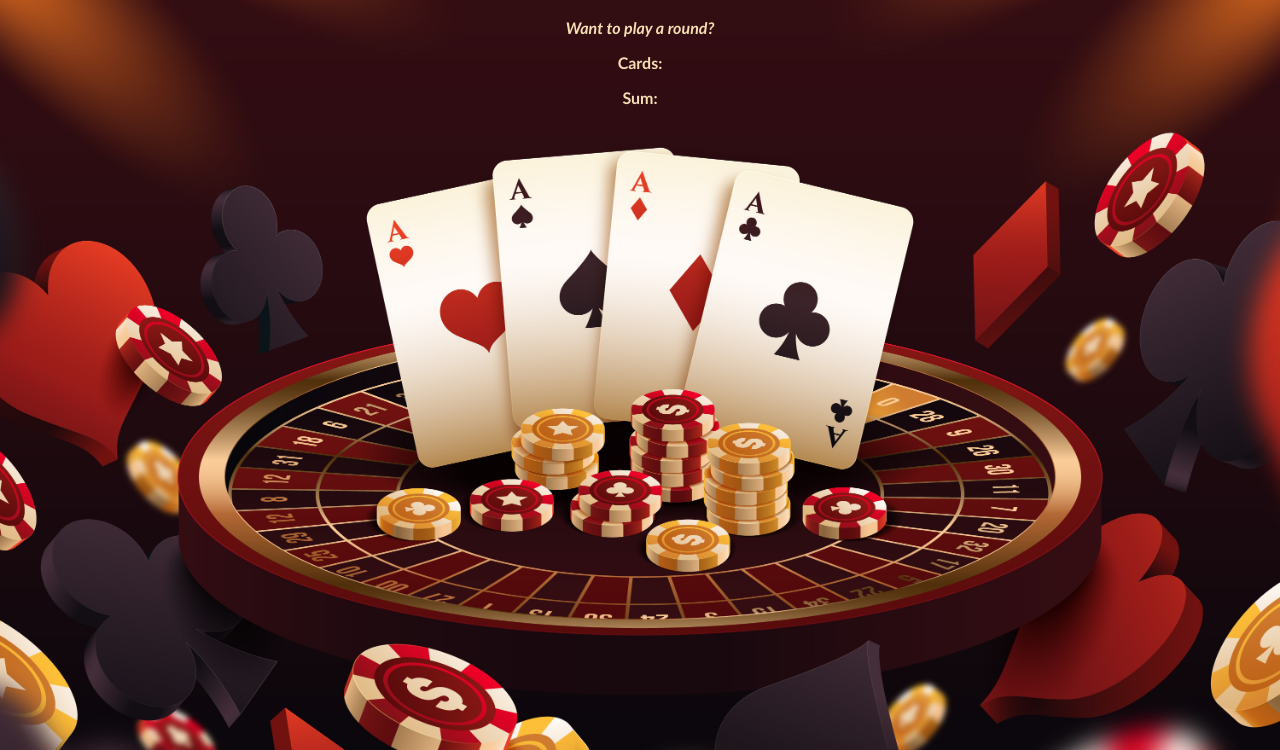
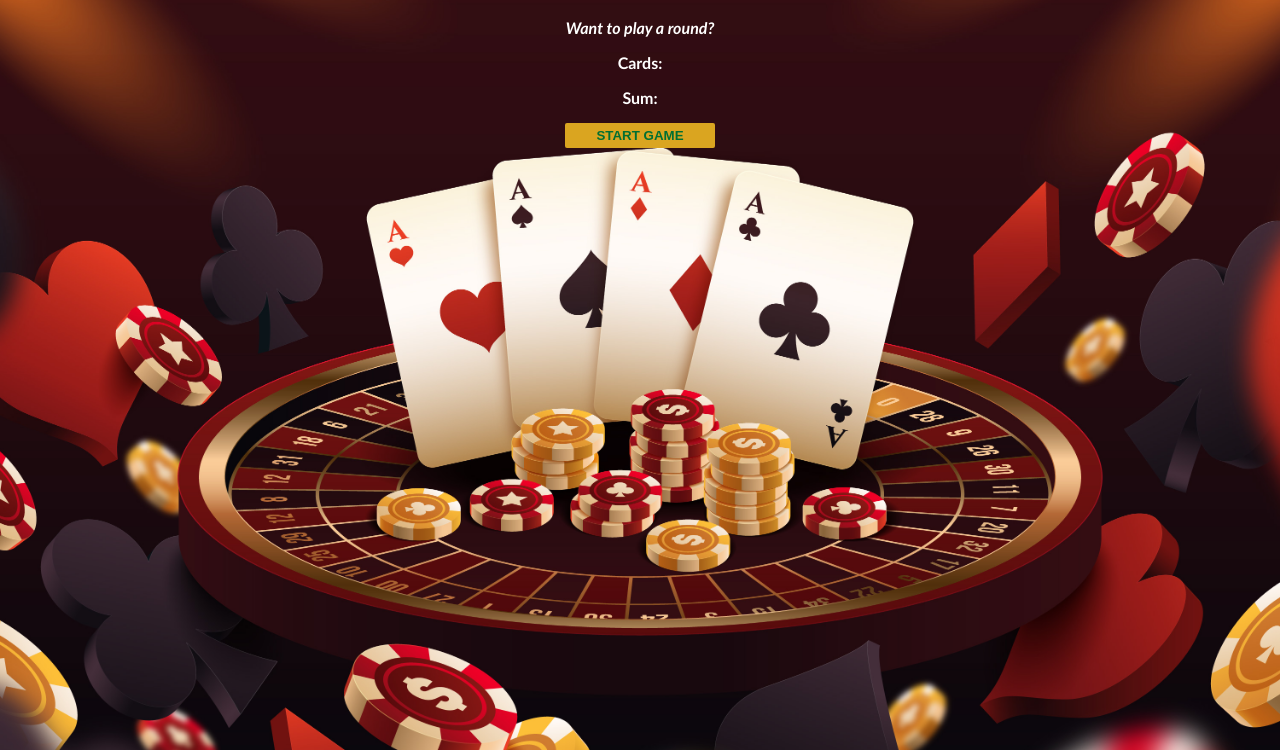
Before and after one commit to Haftom-Mesfin/JavaScript-Repo, a plain HTML site: page source/exercise/index.html in a window 1280 px wide. Shown: the part 50-800 px from the top of the page. Drawn offline with Linux system fonts and the light colour scheme.

Commit message:
made the start button work

```diff
--- a/source/exercise/index.css
+++ b/source/exercise/index.css
@@ -5,7 +5,7 @@ body {
     background-image: url(images/casino.jpg);
     background-size: cover;
     text-align: center;
-    color: wheat;
+    color: white;
     font-weight: bold;
 }
 
@@ -16,3 +16,14 @@ h1 {
 #message-el {
     font-style: italic;
 }
+
+button {
+    color: #016f32;
+    width: 150px;
+    background: goldenrod;
+    padding-top: 5px;
+    padding-bottom: 5px;
+    font-weight: bold;
+    border: none;
+    border-radius: 2px;
+}
--- a/source/exercise/index.html
+++ b/source/exercise/index.html
@@ -12,6 +12,9 @@
     <p id="message-el">Want to play a round?</p>
     <p>Cards:</p>
     <p>Sum:</p>
+    <!-- 1. Create a button that says START GAME.
+        Make it call a startGame() function when clicked -->
+    <button onclick="startGame()">START GAME</button>
     <script src="index.js"></script>
 </body>
 
--- a/source/exercise/index.js
+++ b/source/exercise/index.js
@@ -12,6 +12,9 @@ let isAlive = true;
 let message = "";
 // 2. Reassign the message variable to the string we're logging out
 
+
+function startGame() {
+    console.log("Start game clicked")
     if (sum < 21) {
         message = "Do you want to draw a new card? 🙂"
     } else if (sum === 21) {
@@ -22,7 +25,6 @@ if (sum < 21) {
         isAlive = true;
     }
 
-//Cash out
-console.log(hasBlackJack);
-console.log(isAlive)
     console.log(message)
+
+}
```
Lines whose indentation alone changed are shown as unchanged.
